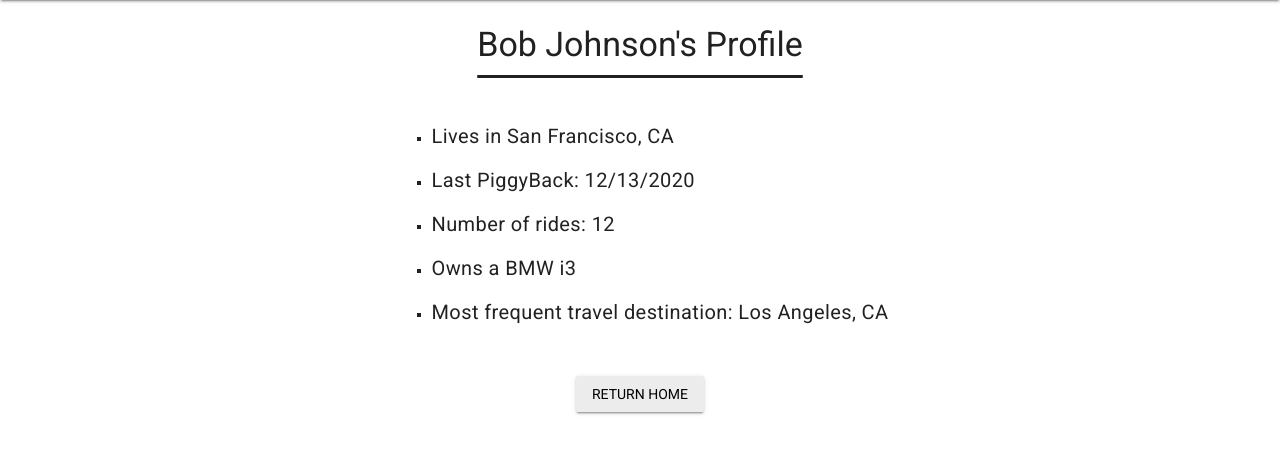
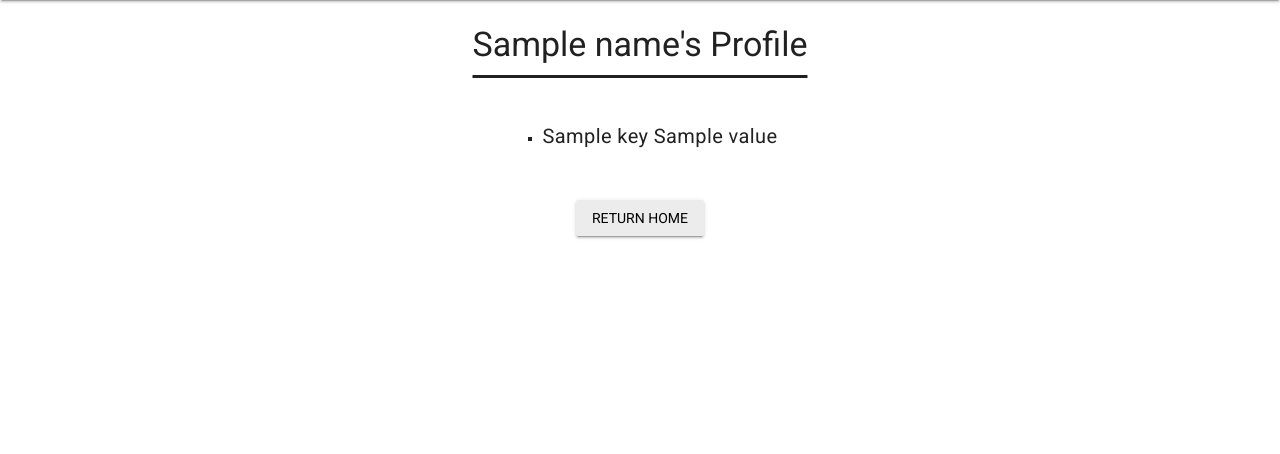
Before and after one commit to psdev30/piggyback, a Flask app: template templates/profile.html in a window 1280 px wide. Shown: the part 64-518 px from the top of the page. Run offline with Flask 2, Linux system fonts and the light colour scheme; the template is opened without the code that fills it: most values are stand-ins (such as "Sample title", 1, 10 or a date in 2020).

Commit message:
retrieve profile info

```diff
--- a/main.py
+++ b/main.py
@@ -5,7 +5,7 @@ from google.cloud import datastore
 
 app = Flask(__name__)
 
-SESSION_KEY = 'piggyback'
+app.secret_key = 'piggyback'
 
 
 @app.route('/')
@@ -20,7 +20,33 @@ def create_account():
 
 @app.route('/profile')
 def profile():
-    return render_template("profile.html")
+	client = datastore.Client('project-1520')
+	if verify_credentials_helper():
+		fetchProfile = client.query(kind='user')
+		fetchProfile.add_filter('username', '=', session['username'])
+		fetchProfile.add_filter('password', '=', session['password'])
+		res = list(fetchProfile.fetch())
+		if len(res) == 1:
+			name = res[0]['firstName'] + ' ' +  res[0]['lastName']
+			city = res[0]['city']
+			state = res[0]['state']
+			location = city + ', ' + state
+			num_rides = res[0]['numRides']
+			car = None
+			if res[0]['lastPiggyBack'] != '':
+				last_piggyback = res[0]['lastPiggyBack']
+			else:
+				last_piggyback = 'A new piglet!'
+
+			profile_info = {'Lives in': location, 'Number of Rides: ': num_rides, 'Last PiggyBack: ': last_piggyback}
+
+			if res[0]['ownsCar']:
+				car = res[0]['carMake'] + ' ' +  res[0]['carModel']
+				profile_info['Owns a '] = car
+			if res[0]['mostFrequentDestination'] != '':
+				profile_info['Most frequent travel destination: '] = res[0]['mostFrequentDestination']
+
+			return render_template("profile.html", name=name, profile=profile_info)
 
 @app.route('/home_page')
 def home_page(username=None, password=None, error=None):
@@ -34,9 +60,8 @@ def validate_login():
 	verify_login_query = client.query(kind='user')
 	verify_login_query.add_filter('username', '=', username)
 	verify_login_query.add_filter('password', '=', password)
-	# return '12'
 	res = list(verify_login_query.fetch())
-	if len(res) > 0:
+	if len(res) == 1:
 		retrieved_username = res[0]['username']
 		retrieved_password = res[0]['password']
 	else:
@@ -52,6 +77,17 @@ def logout():
 	session.pop('password', None)
 
 
+def verify_credentials_helper():
+	client = datastore.Client('project-1520')
+	verify_login_query = client.query(kind='user')
+	verify_login_query.add_filter('username', '=', session['username'])
+	verify_login_query.add_filter('password', '=', session['password'])
+	res = list(verify_login_query.fetch())
+	if len(res) == 1:
+		return True
+	return False
+
+
 
 
 if __name__ == '__main__':
--- a/templates/profile.html
+++ b/templates/profile.html
@@ -40,14 +40,11 @@
     <main class="mdl-layout__content">
         <div class="page-content">
             <div style='text-align: center;'>
-                <h3 style="text-decoration: underline; text-underline-offset: 50%">Bob Johnson's Profile</h3>
+                <h3 style="text-decoration: underline; text-underline-offset: 50%">{{ name }}'s Profile</h3>
                 <ul style="list-style-type: square">
-                    <li><h5>Lives in San Francisco, CA</h5></li>
-                    <li><h5>Last PiggyBack: 12/13/2020</h5></li>
-                    <li><h5>Number of rides: 12</h5></li>
-                    <li><h5>Owns a BMW i3</h5></li>
-                    <li><h5>Most frequent travel destination: Los Angeles, CA</h5></li>
-
+					{% for key, value in profile.items() %}
+						<li><h5>{{key}} {{value}}</h5></li>
+					{% endfor %}
                     <br>
                 </ul>
                 <br>
```
